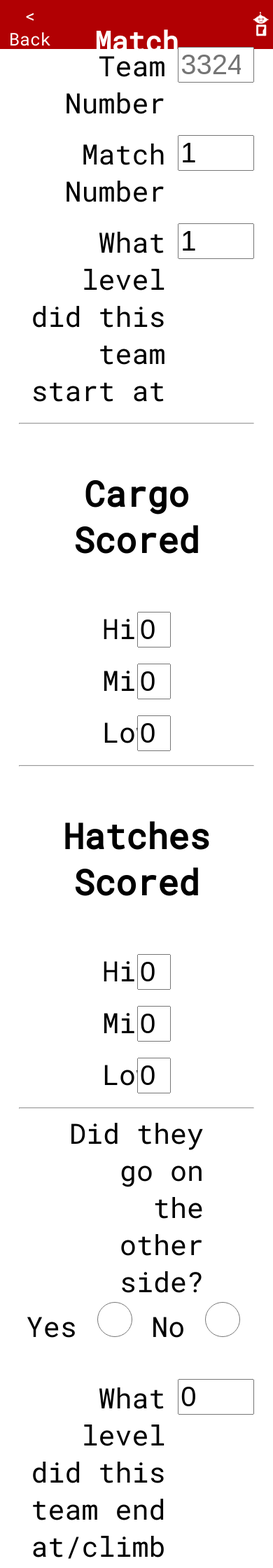
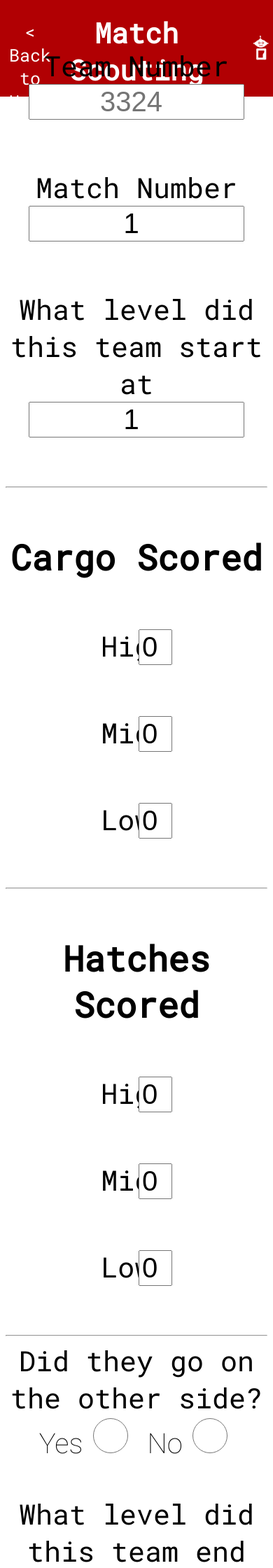
Before and after one commit to frc3324/3324-Scouting, a Flask app: page /match_scouting in a window 390 px wide. Shown: the top 2240 px of the page at 70% size. Run offline with Flask 2, Linux system fonts and the light colour scheme.

Commit message:
Changed Mobile Formatting and Improved ASCII Detection
Completely changed Mobile Formatting (still need to fix red bar), and changed database.py to only save ascii characters from the sql.

```diff
--- a/database.py
+++ b/database.py
@@ -1,5 +1,6 @@
 import csv
 import sqlite3
+import re;
 
 def create_table():
     conn = sqlite3.connect('scouting.db')
@@ -95,6 +96,7 @@ def create_programming_csv():
     conn = sqlite3.connect('scouting.db')
     cursor = conn.cursor()
     data = cursor.execute("SELECT * FROM programming")
+    re.sub(r'[^\x00-\x7F]', r'', data);
     with open('programming.csv', 'w') as f:
         writer = csv.writer(f)
         writer.writerow(('Github?'))
@@ -105,6 +107,7 @@ def create_electrical_csv():
     conn = sqlite3.connect('scouting.db')
     cursor = conn.cursor()
     data = cursor.execute("SELECT * FROM electrical")
+    re.sub(r'[^\x00-\x7F]', r'', data);
     with open('electrical.csv', 'w') as f:
         writer = csv.writer(f)
         writer.writerow(('Good Wires?'))
@@ -114,6 +117,7 @@ def create_mechanical_csv():
     conn = sqlite3.connect('scouting.db')
     cursor = conn.cursor()
     data = cursor.execute("SELECT * FROM mechanical")
+    re.sub(r'[^\x00-\x7F]', r'', data);
     with open('mechanical.csv', 'w') as f:
         writer = csv.writer(f)
         writer.writerow(('Notes'))
--- /dev/null
+++ b/mechanical.csv
@@ -0,0 +1 @@
+N,o,t,e,s
--- a/output.csv
+++ b/output.csv
@@ -1,4 +1,3 @@
 Team Number,Match Number,Starting Point,Cargo High,Cargo Mid,Cargo Low,Hatch High,Hatch Mid,Hatch Low,Other Side,Climb,Other
-3324,1,1,0,0,0,0,0,0,0,
-120,1,1,0,0,0,0,0,0,0,
-3324,1,1,0,0,0,0,0,0,0,
+3324,1,1,0,0,0,0,0,0,1,0,
+3324,1,1,0,0,0,0,0,0,1,0,TEST
--- a/server.py
+++ b/server.py
@@ -115,6 +115,10 @@ def icon():
 def font():
     return send_file('font.ttf')
 
+@app.route('/font-thin.ttf', methods=['GET', 'POST'])
+def fontthin():
+    return send_file('font-thin.ttf')
+
 @app.route('/teamInformation.json', methods=['GET', 'POST'])
 def teamInformation():
     return send_file('teamInformation.json')
--- a/static/default.css
+++ b/static/default.css
@@ -1,10 +1,12 @@
 @font-face {font-family: openserif; src: url("font.ttf")}
+@font-face {font-family: roboto-thin; src: url("font-thin.ttf")}
 
 h2 {
 	width: 50%;
 	text-align: center;
 	margin: auto;
 }
+
 #topBar {
 	position: absolute;
 	top: 0px;
@@ -18,11 +20,13 @@ h2 {
 	background-repeat: no-repeat;
 	background-position: right;
 }
+
 body {
 	text-align: center;
-	padding-top: 80px;
+	padding-top: 90px;
 	font-family: openserif;
 }
+
 #backButton {
 	transition-duration: .15s;
 	position: absolute;
@@ -33,76 +37,37 @@ body {
 	font-size: 15px;
 	color: white;
 	cursor: pointer;
-	height: 10%;
+	height: 70px;
 	border: none;
 	width: 13%;
 	font-family: openserif;
+}
+
+h2 {
+	font-size: 30px;
 }
 
 #backButton:hover {
 	background-color: #0003;
 }
 
-.autocomplete-items {
-  background-color: #fff;
-  width: 80%;
-  margin: auto;
-  margin-bottom: 10px;
-  border-radius: 6px;
-  transition-duration: .15s;
-  cursor: pointer;
-}
-.autocomplete-items:hover {
-  background-color: #b9b9b9;
-}
-
-#teamNumberInputautocomplete-list {
-  background-color: #b10003;
-  width: 158px;
-  text-align: center;
-  border-top: none;
-  position: absolute;
-  right: 0px;
-  border-bottom-right-radius: 12px;
-  border-bottom-left-radius: 12px;
-  padding-top: 10px;
-}
-
-.scoringQuestions {
-  margin: auto;
-}
-.scoringQuestions label {
-  width: 50px;
-}
-.scoringQuestions input[type="number"] {
-  float: none;
-  width: 40px;
-}
-
-form {
-	position:relative;
-}
-
-.autocompleteEmptyText {
-  color: white;
-  text-align: center;
-  width: 100%;
-}
-
 @media only screen and (max-width: 1080px) {
-	.radioButtons p {
+	body {
+		padding-top: 15%;
+	}
+	#backButton {
+		height: 22.5%;
+		width: 22%;
+		font-size: 25px;
+	}
+	#topBar {
+		height: initial;
+		background-size: 9%;
+	}
+	h2 {
+		padding-top: 0;
+		padding-bottom: 3%;
 		font-size: 40px;
-	}
-	.scoringQuestions label {
-    width: 9%;
-	}
-	input[type="radio"] {
-		height: 50px;
-		width: 50px;
-	}
-	input[type="text"], input[type="number"] {
-    width: 30%;
-    font-size: 40px;
 	}
 	a {
 		font-size: 40px;
@@ -110,40 +75,4 @@ form {
 	h4 {
 		font-size: 50px;
 	}
-	body {
-		padding-top: 15%;
-	}
-	h2 {
-		font-size: 2.5em;
-		padding-top: 3%;
-	}
-	form {
-		width: 90%;
-	}
-	form h2 {
-		font-size: 60px;
-	}
-	form label {
-		font-size: 40px;
-		width: 60%;
-	}
-	#topBar {
-		background-size: 9%;
-	}
-	#backButton {
-		height: 8%;
-		width: 22%;
-		font-size: 25px;
-	}
-	button {
-		width: 100%;
-		height: 70px;
-		background-color: #b10003;
-		color: white;
-		border-radius: 6px;
-		border: 0;
-		font-size: 40px;
-		padding: 6px;
-		font-family: openserif;
-	}
 }
--- a/static/form.css
+++ b/static/form.css
@@ -1,7 +1,11 @@
+@font-face {font-family: openserif; src: url("font.ttf")}
+@font-face {font-family: roboto-thin; src: url("font-thin.ttf")}
+
 form {
     width: 420px;
     margin: auto;
     margin-bottom: 100px;
+    position: relative;
 }
 div {
   margin-bottom: 20px;
@@ -30,3 +34,101 @@ input[type="text"], input[type="number"] {
     padding-left: 9px;
     vertical-align: top;
 }
+.autocomplete-items {
+  background-color: #fff;
+  width: 80%;
+  margin: auto;
+  margin-bottom: 10px;
+  border-radius: 6px;
+  transition-duration: .15s;
+  cursor: pointer;
+}
+.autocomplete-items:hover {
+  background-color: #b9b9b9;
+}
+
+#teamNumberInputautocomplete-list {
+  background-color: #b10003;
+  width: 158px;
+  text-align: center;
+  border-top: none;
+  position: absolute;
+  right: 0px;
+  border-bottom-right-radius: 12px;
+  border-bottom-left-radius: 12px;
+  padding-top: 10px;
+}
+
+.scoringQuestions {
+  margin: auto;
+}
+.scoringQuestions label {
+  width: 50px;
+}
+.scoringQuestions input[type="number"] {
+  float: none;
+  width: 40px;
+}
+
+
+.radioButtons p {
+	font-family: roboto-thin;
+}
+
+.autocompleteEmptyText {
+  color: white;
+  text-align: center;
+  width: 100%;
+}
+
+form div br {
+	display: none;
+}
+
+
+@media only screen and (max-width: 1080px) {
+	form div br {
+		display: inherit;
+	}
+	.radioButtons p {
+		font-size: 40px;
+	}
+	.scoringQuestions label {
+    width: 9%;
+	}
+	input[type="radio"] {
+		height: 50px;
+		width: 50px;
+	}
+	input[type="text"], input[type="number"] {
+    width: 80%;
+    font-size: 40px;
+    margin-bottom: 50px;
+    text-align: center;
+	}
+  button, input[type="text"], input[type="number"] {
+    float: none;
+  }
+	form {
+		width: 100%;
+	}
+	form h2 {
+		font-size: 60px;
+	}
+	form label {
+		font-size: 40px;
+		width: 100%;
+    text-align: center;
+	}
+	button {
+		width: 100%;
+		height: 70px;
+		background-color: #b10003;
+		color: white;
+		border-radius: 6px;
+		border: 0;
+		font-size: 40px;
+		padding: 6px;
+		font-family: openserif;
+	}
+}
--- a/templates/programming_scouting.html
+++ b/templates/programming_scouting.html
@@ -19,8 +19,8 @@
 			</div>
 			<div>
 				<label>Do you use github?</label>
-				<p>Yes <input type="radio" required name="usesGithub" value="1"> </p>
-				<p>No <input type="radio" required name="usesGithub" value="0"> </p>
+				<span class="radioButtons"> <p>Yes <input type="radio" required name="usesGithub" value="1"> </p>
+				<p>No <input type="radio" required name="usesGithub" value="0"> </p> </span>
 			</div>
 			<div>
 				<label>How many people are on your programming team?</label>
```
Also changed, not shown: templates/electrical_scouting.html (+18 -18 lines), scouting.db, static/font-thin.ttf (added), 1 other file.
